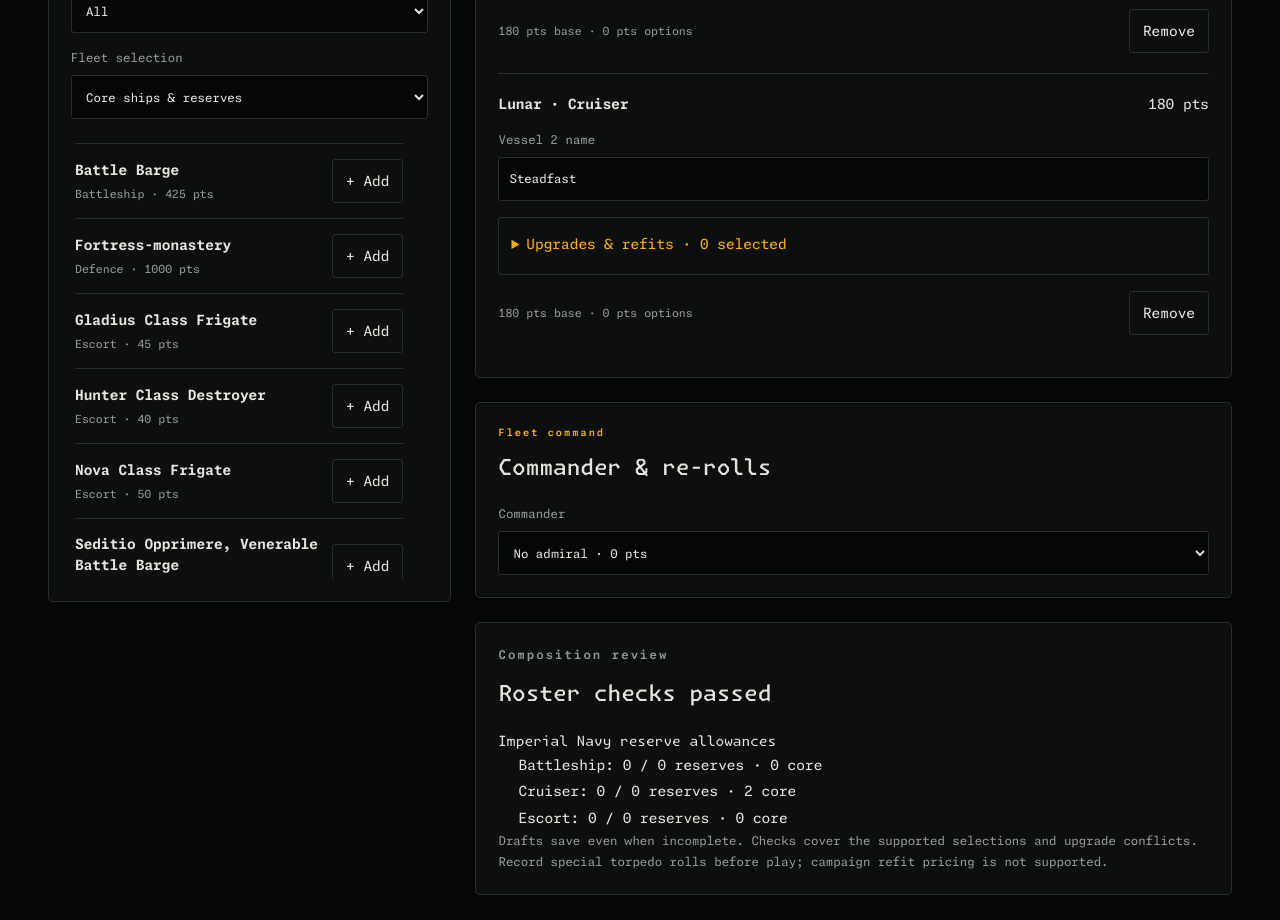
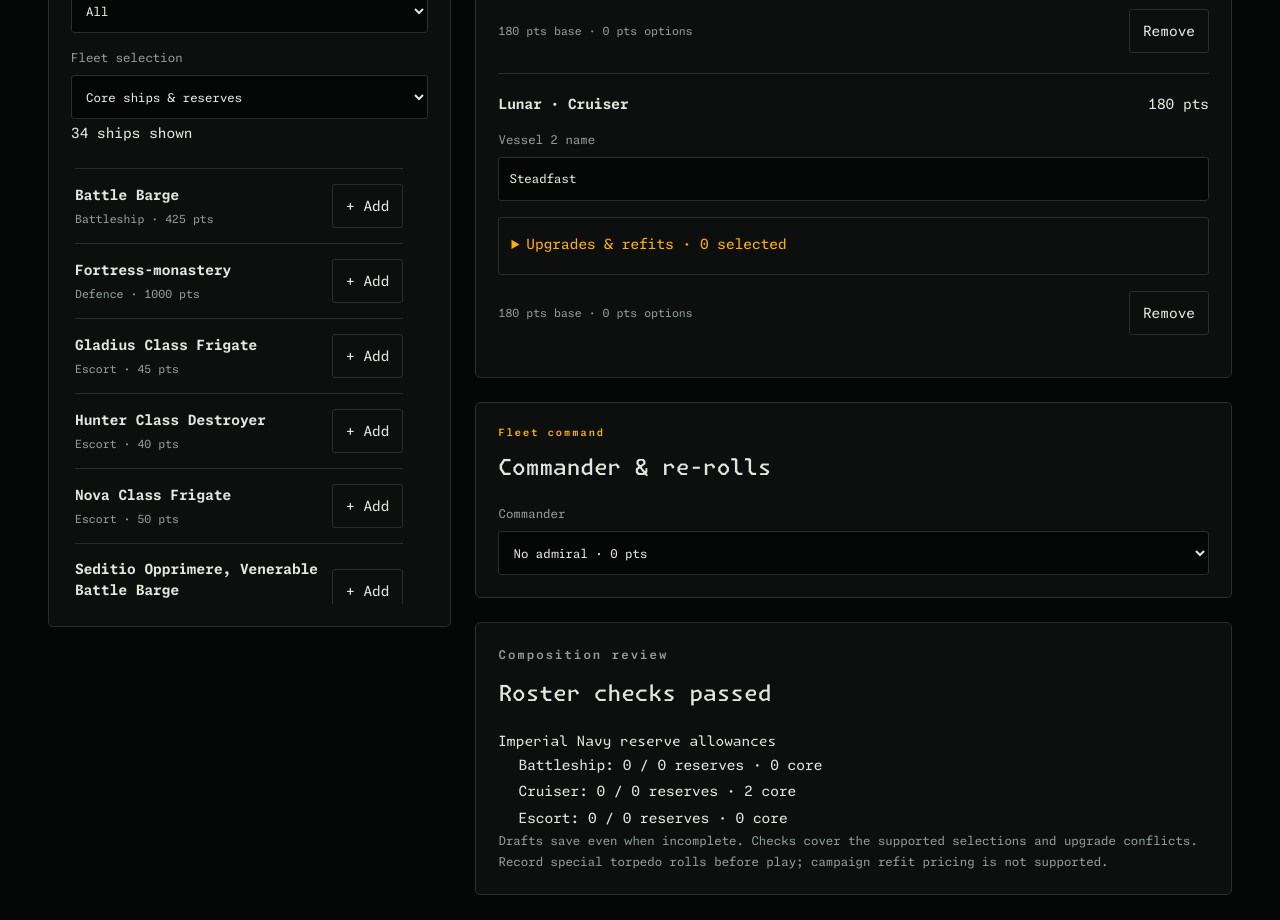
Before and after one commit to ROTBOW/bfg_sheets, a Next.js app: page /fleet-creator in a window 1280 px wide. Shown: the part 1060-1980 px from the top of the page. Built offline with nearby package versions, Linux system fonts and the light colour scheme.

Commit message:
Added ship count to fleet creator

```diff
--- a/components/ShipCatalog.js
+++ b/components/ShipCatalog.js
@@ -58,6 +58,9 @@
                     <option value="Reserves">Reserves</option>
                 </select>
             </label>
+            <p role="status" className="mt-1">
+                {matchingShips.length} {matchingShips.length === 1 ? "ship" : "ships"} shown
+            </p>
             <ul
                 className="builder-catalog"
                 aria-label="Available ships"
```
